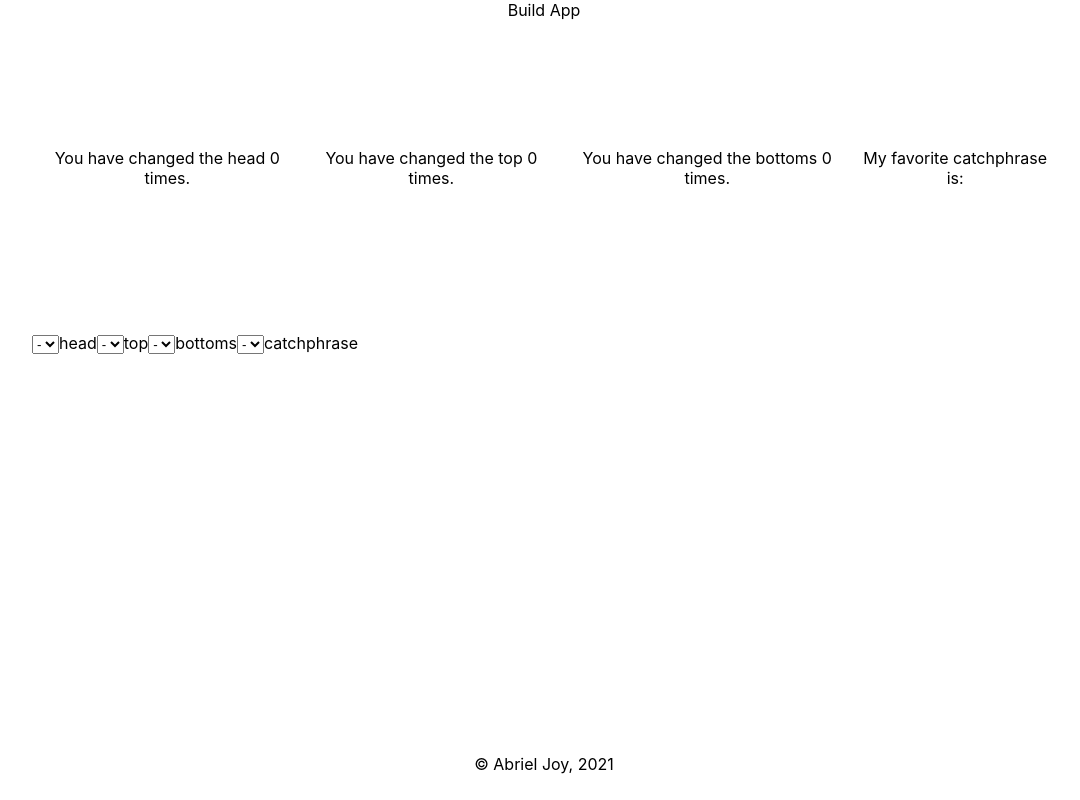
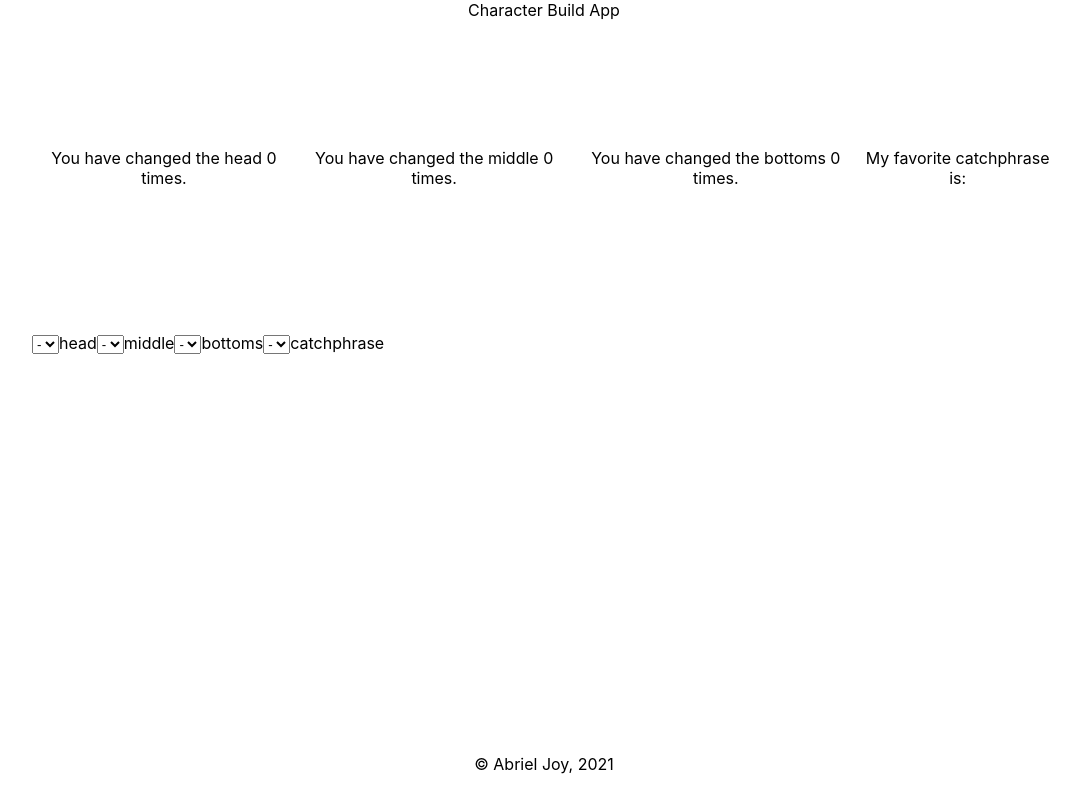
Before and after one commit to abrielcleaver/bfs2-character-build, a React (Create React App) app: page / in a window 1280 px wide. Shown: the whole page, without its empty margins (96-1176 px from the left). Built offline with nearby package versions, Linux system fonts and the light colour scheme.

Commit message:
update top to middle

```diff
--- a/src/Components/Display/Display.js
+++ b/src/Components/Display/Display.js
@@ -10,7 +10,7 @@ export default function Display(props) {
         <img src=""></img>
       </div>
       <span>You have changed the head {props.headCount} times.</span>
-      <span>You have changed the top {props.topCount} times.</span>
+      <span>You have changed the middle {props.middleCount} times.</span>
       <span>You have changed the bottoms {props.bottomCount} times.</span>
       <span>My favorite catchphrase is:</span>
     </div>
--- a/src/Components/Editor/Editor.js
+++ b/src/Components/Editor/Editor.js
@@ -6,9 +6,9 @@ export default function Editor(props) {
     props.setHead(e.target.value);
     props.setHeadCount((prevState) => prevState + 1);
   };
-  const handleTop = (e) => {
-    props.setTop(e.target.value);
-    props.setTopCount((prevState) => prevState + 1);
+  const handleMiddle = (e) => {
+    props.setMiddle(e.target.value);
+    props.setMiddleCount((prevState) => prevState + 1);
   };
   const handleBottom = (e) => {
     props.setBottom(e.target.value);
@@ -23,13 +23,13 @@ export default function Editor(props) {
         <option value="">-</option>
       </select>
       <label>head</label>
-      <select value="props.top" onChange={handleTop}>
+      <select value="props.middle" onChange={handleMiddle}>
         <option value="">-</option>
         <option value="">-</option>
         <option value="">-</option>
         <option value="">-</option>
       </select>
-      <label>top</label>
+      <label>middle</label>
       <select value="props.bottom" onChange={handleBottom}>
         <option value="">-</option>
         <option value="">-</option>
--- a/src/Components/Header/Header.js
+++ b/src/Components/Header/Header.js
@@ -2,5 +2,5 @@ import './Header.css';
 import React from 'react';
 
 export default function Header() {
-  return <header>Build App</header>;
+  return <header>Character Build App</header>;
 }
--- a/src/Components/Main/Main.js
+++ b/src/Components/Main/Main.js
@@ -7,11 +7,11 @@ import Display from '../Display/Display';
 
 export default function Main() {
   const [headCount, setHeadCount] = useState(0);
-  const [topCount, setTopCount] = useState(0);
+  const [middleCount, setMiddleCount] = useState(0);
   const [bottomCount, setBottomCount] = useState(0);
   const [catchphrase, setCatchphrase] = useState();
   const [head, setHead] = useState();
-  const [top, setTop] = useState();
+  const [middle, setMiddle] = useState();
   const [bottom, setBottom] = useState();
 
   return (
@@ -20,16 +20,16 @@ export default function Main() {
         {...{
           headCount,
           setHeadCount,
-          topCount,
-          setTopCount,
+          middleCount,
+          setMiddleCount,
           bottomCount,
           setBottomCount,
           catchphrase,
           setCatchphrase,
           head,
           setHead,
-          top,
-          setTop,
+          middle,
+          setMiddle,
           bottom,
           setBottom,
         }}
@@ -38,16 +38,16 @@ export default function Main() {
         {...{
           headCount,
           setHeadCount,
-          topCount,
-          setTopCount,
+          middleCount,
+          setMiddleCount,
           bottomCount,
           setBottomCount,
           catchphrase,
           setCatchphrase,
           head,
           setHead,
-          top,
-          setTop,
+          middle,
+          setMiddle,
           bottom,
           setBottom,
         }}
```
Also changed, not shown: src/Components/Main/Main.css (+5 -5 lines).
